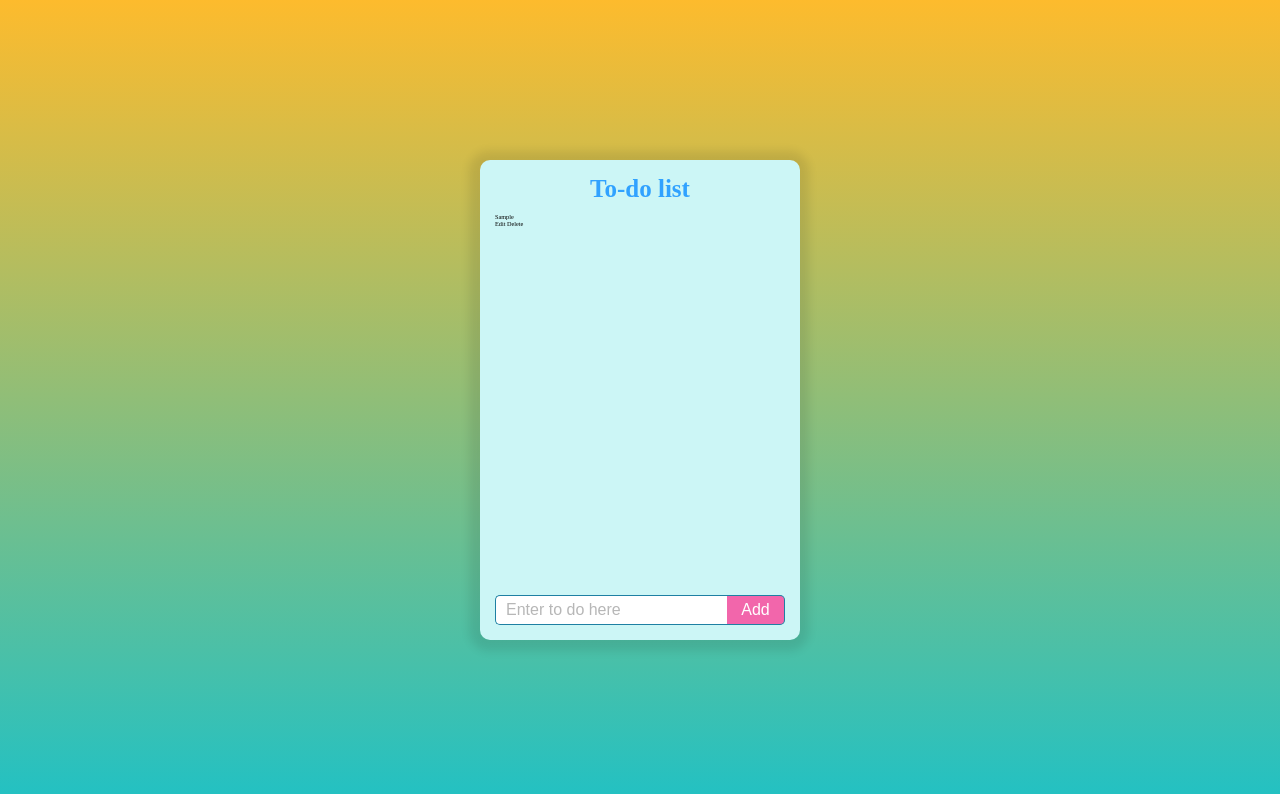
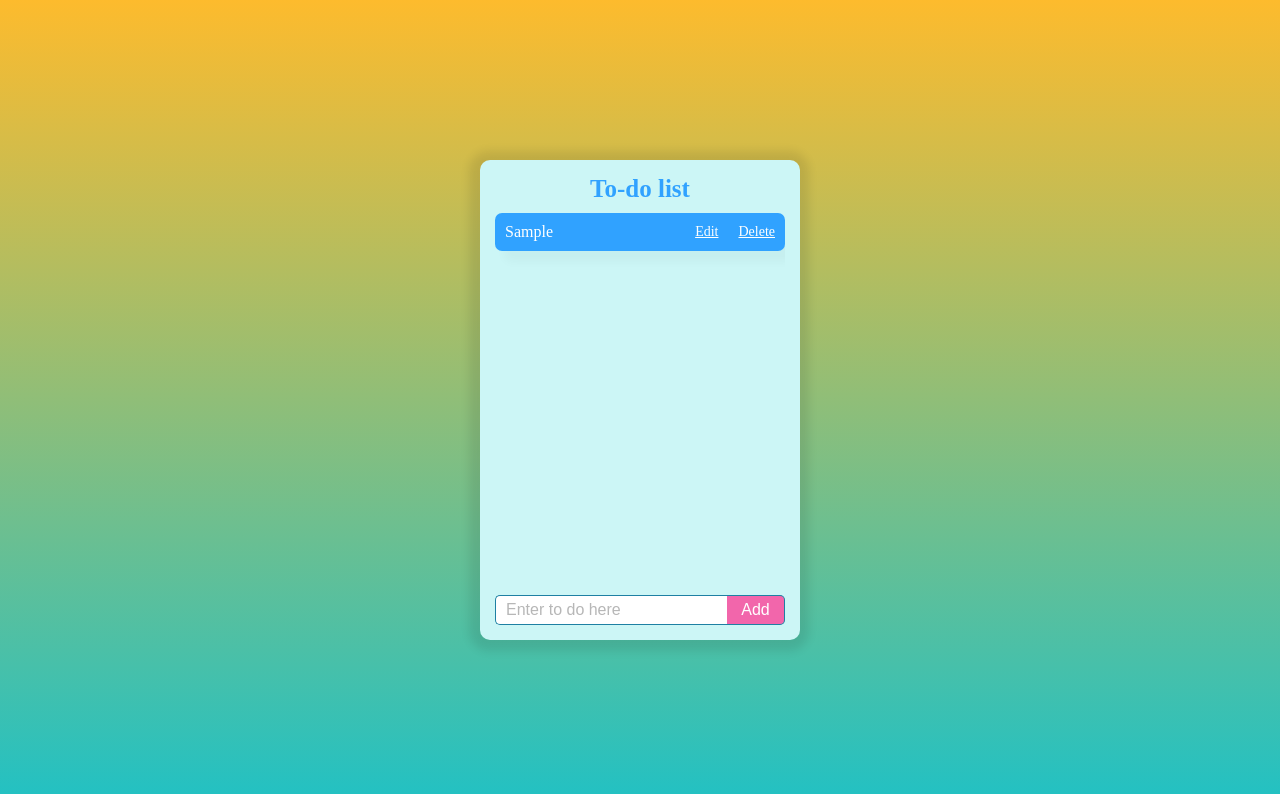
Before and after one commit to natelufuluabo/TodoList, a plain HTML site: page index.html in a window 1280 px wide. Both pictures are taken after typing "Sample" into the empty fields and a click on the button "Add". Drawn offline with Linux system fonts and the light colour scheme.

Commit message:
styled the to do taks added by the user

```diff
--- a/app.js
+++ b/app.js
@@ -6,10 +6,11 @@ const todosContainer = document.querySelector("#todosContainer");
 
 addTodoButton.addEventListener("click", () => {
     const newElement = document.createElement("div");
+    newElement.classList.add("todo")
     const value = addInput.value;
     newElement.innerHTML = `
-        <p>${value}</p>
-        <div>
+        <p class="todoText">${value}</p>
+        <div class="buttonsContainer">
             <span>Edit</span>
             <span>Delete</span>
         </div>
--- a/index.html
+++ b/index.html
@@ -10,7 +10,15 @@
     <div class="appContainer">
         <div class="appInterface">
             <h1 class="title">To-do list</h1>
-            <div id="todosContainer" class="todosContainer"></div>
+            <div id="todosContainer" class="todosContainer">
+                <!-- <div class="todo">
+                    <p class="todoText">Hello</p>
+                    <div class="buttonsContainer">
+                        <span>Edit</span>
+                        <span>Delete</span>
+                    </div>
+                </div> -->
+            </div>
             <div class="inputContainer">
                 <input id="addInput" class="addInput" type="text" placeholder="Enter to do here" />
                 <button id="addTodoButton" class="addTodoButton">Add</button>
--- a/styles.css
+++ b/styles.css
@@ -77,3 +77,70 @@ background: linear-gradient(0deg, rgba(34,193,195,1) 0%, rgba(253,187,45,1) 100%
     gap: 1rem;
     overflow: scroll;
 }
+
+.todo {
+    display: grid;
+    grid-template-columns: 2fr .5fr;
+    gap: 1.5rem;
+    align-items: center;
+    justify-content: space-between;
+    background-color: #30A2FF;
+    padding: 1rem;
+    border-radius: .7rem;
+    box-shadow: 1rem 1rem 1rem .1rem rgba(5, 5, 5, 0.032);
+}
+
+.todo {
+    -webkit-animation-name: slideInUp;
+    animation-name: slideInUp;
+    -webkit-animation-duration: 1.7s;
+    animation-duration: 1.7s;
+    -webkit-animation-fill-mode: both;
+    animation-fill-mode: both;
+}
+@-webkit-keyframes slideInUp {
+    0% {
+        -webkit-transform: translateY(1500%);
+        transform: translateY(1500%);
+        visibility: visible;
+    }
+    100% {
+        -webkit-transform: translateY(0);
+        transform: translateY(0);
+    }
+}
+@keyframes slideInUp {
+    0% {
+        -webkit-transform: translateY(1500%);
+        transform: translateY(1500%);
+        visibility: visible;
+    }
+    100% {
+        -webkit-transform: translateY(0);
+        transform: translateY(0);
+    }
+}
+
+
+.todoText {
+    font-size: 1.6rem;
+    color: #fff;
+}
+
+.buttonsContainer {
+    display: flex;
+    gap: 2rem;
+    justify-content: space-evenly;
+}
+
+.buttonsContainer > span {
+    font-size: 1.4rem;
+    color: #fff;
+    text-decoration: underline;
+    cursor: pointer;
+    transition: all 0.5s;
+}
+
+.buttonsContainer > span:hover {
+    color: #cb4086;
+}
```
